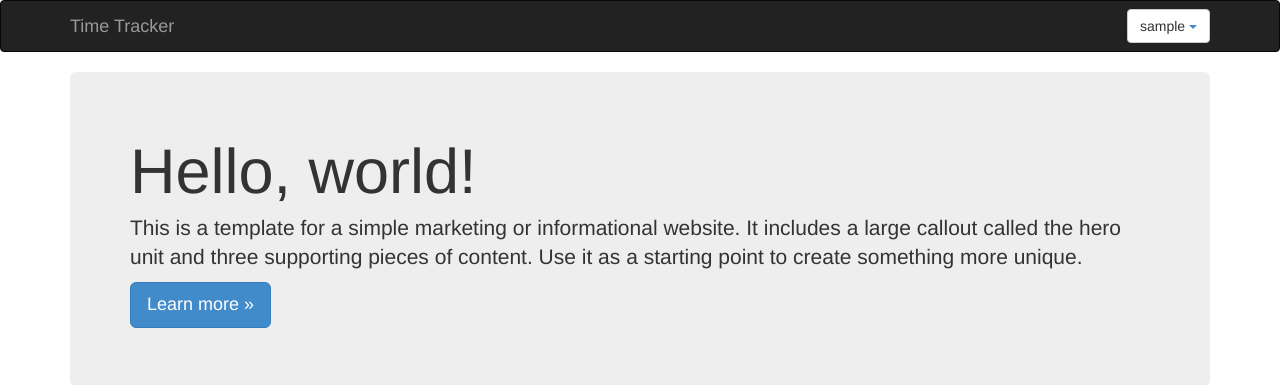
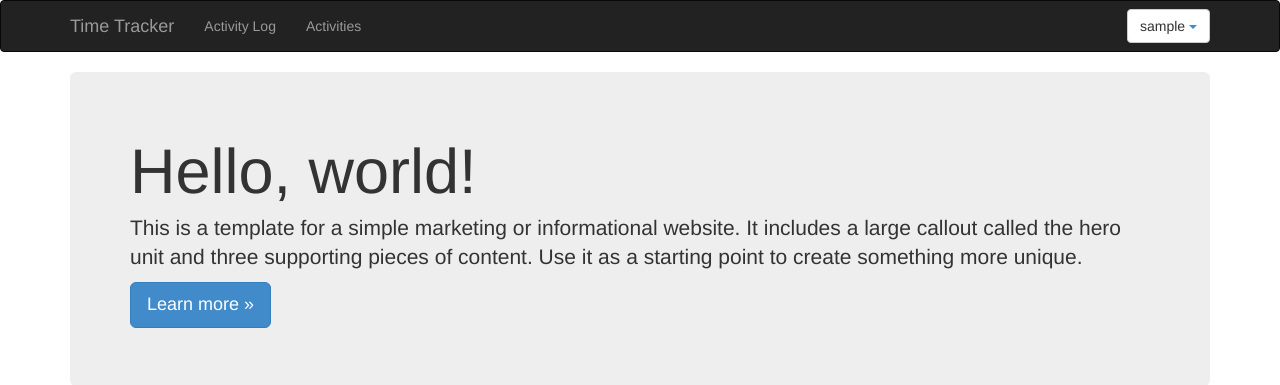
Before and after one commit to pbrogan12/time-tracker, a Django app: page / in a window 1280 px wide. Shown: the top 385 px of the page. Run offline with Django 3.2, Linux system fonts and the light colour scheme; the visitor is signed in with stand-in values (Sample User, id 1); parts of the project's set-up code (start-up, migrations or seed data) failed here and were passed over; some libraries are stand-ins or nearby versions.

Commit message:
Now show links when user is logged in at homepage.

```diff
--- a/timeTracker/timeLogger/templates/home.html
+++ b/timeTracker/timeLogger/templates/home.html
@@ -1,4 +1,10 @@
 {% extends 'base.html' %}
+{% block nav %}
+{% if user.is_authenticated %}
+    <li><a href="{% url 'logs' %}">Activity Log</a></li>
+    <li><a href="{% url 'showActivities' %}">Activities</a></li>
+{% endif %}
+{% endblock %}
 {% block content %}
 <div class="jumbotron">
         <h1>Hello, world!</h1>
```
